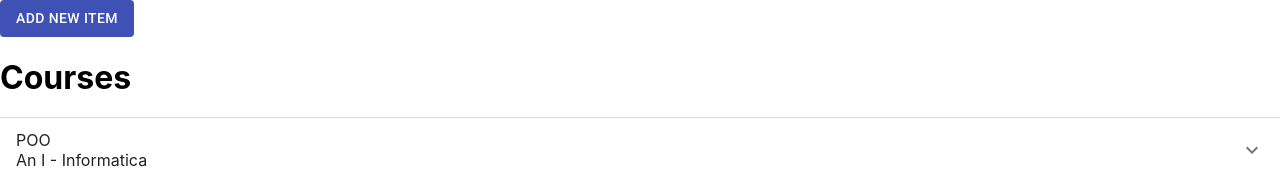
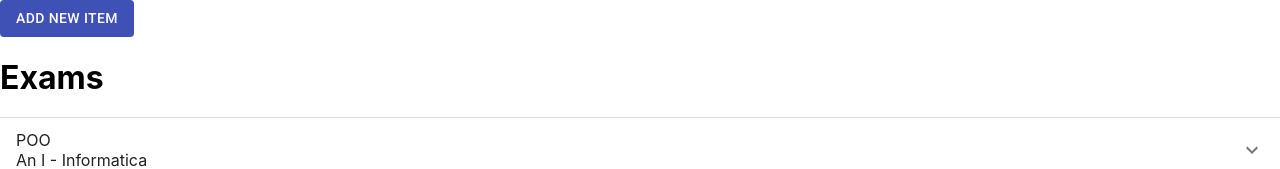
Before and after one commit to madalinaeleonorag/ExamsSchedule, a React (Create React App) app: page /List in a window 1280 px wide. Shown: the top 169 px of the page. Built offline with nearby package versions, Linux system fonts and the light colour scheme.

Commit message:
added store with react-redux

```diff
--- a/package.json
+++ b/package.json
@@ -11,8 +11,11 @@
     "axios": "^0.19.2",
     "react": "^16.13.1",
     "react-dom": "^16.13.1",
+    "react-redux": "^7.2.0",
     "react-router-dom": "^5.1.2",
-    "react-scripts": "3.4.1"
+    "react-scripts": "3.4.1",
+    "redux": "^4.0.5",
+    "redux-thunk": "^2.3.0"
   },
   "scripts": {
     "start": "react-scripts start",
--- a/src/App.js
+++ b/src/App.js
@@ -1,36 +1,16 @@
 import React, { Component } from "react";
 import "./App.css";
-import * as database from "./database-mockup";
 import { BrowserRouter as Router, Switch, Route } from "react-router-dom";
 import List from "./Components/List";
 import Item from "./Components/Item";
 
 class App extends Component {
-  state = {
-    databaseData: [],
-  };
-
-  componentDidMount() {
-    return database
-      .get()
-      .then((dataResponse) => {
-        console.log(dataResponse.data);
-        this.setState({
-          databaseData: dataResponse.data,
-        });
-      })
-      .catch((error) => {
-        console.log(error);
-      });
-  }
 
   render() {
     return (
       <Router>
         <Switch>
-          <Route path="/List">
-            <List data={this.state.databaseData} />
-          </Route>
+          <Route path="/List" component={List}/>
           <Route exact path="/Item/:id" component={Item}/>
         </Switch>
       </Router>
--- a/src/Components/List.js
+++ b/src/Components/List.js
@@ -6,10 +6,18 @@ import ExpansionPanelDetails from "@material-ui/core/ExpansionPanelDetails";
 import ExpandMoreIcon from "@material-ui/icons/ExpandMore";
 import Button from "@material-ui/core/Button";
 import { Link } from "react-router-dom";
+import { connect } from 'react-redux';
+import * as actions from '../store/actions/action-exams';
 
 class List extends Component {
+
+  componentDidMount() {
+    this.props.onInitExams();
+  }
   render() {
-    return (
+    let exams = this.props.exms;
+    if (this.props.exms) {
+      exams = (
         <div>
           <div>
             <Button
@@ -22,9 +30,8 @@ class List extends Component {
               Add new item
           </Button>
           </div>
-        <h1>Courses</h1>
-
-        {this.props.data.map((item) => {
+          <h1>Exams</h1>
+          {this.props.exms.map((item) => {
             return (
               <ExpansionPanel key={item.id}>
                 <ExpansionPanelSummary
@@ -53,6 +60,20 @@ class List extends Component {
         </div>
       );
     }
+    return (
+      <div>{exams}</div>
+    );
+  }
+}
+const mapStateToProps = state => {
+  return {
+    exms: state.exams,
+  };
 }
 
-export default List;
+const mapDispatchToProps = dispatch => {
+  return {
+    onInitExams: () => dispatch(actions.initExams()),
+  }
+}
+export default connect(mapStateToProps, mapDispatchToProps)(List);
--- a/src/index.js
+++ b/src/index.js
@@ -1,15 +1,21 @@
 import React from 'react';
 import ReactDOM from 'react-dom';
+import { createStore, applyMiddleware, compose } from 'redux';
+import reducer from './store/reducers/reducer-exams';
+import { Provider } from 'react-redux';
+import thunk from 'redux-thunk';
 import './index.css';
 import App from './App';
 import * as serviceWorker from './serviceWorker';
 
+
+const composeEnhancers = window.__REDUX_DEVTOOLS_EXTENSION_COMPOSE__ || compose;
+const store = createStore(reducer, composeEnhancers(
+  applyMiddleware(thunk)
+));
+
 ReactDOM.render(
-    <App />,
+   <Provider store={store}><App /></Provider> ,
   document.getElementById('root')
 );
-
-// If you want your app to work offline and load faster, you can change
-// unregister() to register() below. Note this comes with some pitfalls.
-// Learn more about service workers: https://bit.ly/CRA-PWA
 serviceWorker.unregister();
--- /dev/null
+++ b/src/store/actions/action-exams.js
@@ -0,0 +1,20 @@
+import * as actionTypes from './actionTypes';
+import * as database from "../../database-mockup";
+
+export const setExams = (exams) => {
+    return {
+        type: actionTypes.SET_EXAMS,
+        exams: exams
+    };
+};
+export const initExams = () => {
+    return dispatch => {
+        database.get()
+            .then((response) => {
+                dispatch(setExams(response.data));
+            })
+            .catch((error) => {
+                console.log(error);
+            });
+    };
+};
--- /dev/null
+++ b/src/store/actions/actionTypes.js
@@ -0,0 +1 @@
+export const SET_EXAMS = 'SET_EXAMS';
--- /dev/null
+++ b/src/store/reducers/reducer-exams.js
@@ -0,0 +1,17 @@
+import * as actionTypes from '../actions/actionTypes';
+
+const initialState = {
+    exams: null
+}
+
+const reducer = (state = initialState, action) => {
+  switch ( action.type ) {
+    case actionTypes.SET_EXAMS: return {
+      ...state,
+      exams: action.exams
+    };
+    default: return state;
+}
+};
+
+export default reducer;
```
Also changed, not shown: 1 other file (tests, documents, lock files or other folders). Lines whose indentation alone changed are shown as unchanged.
